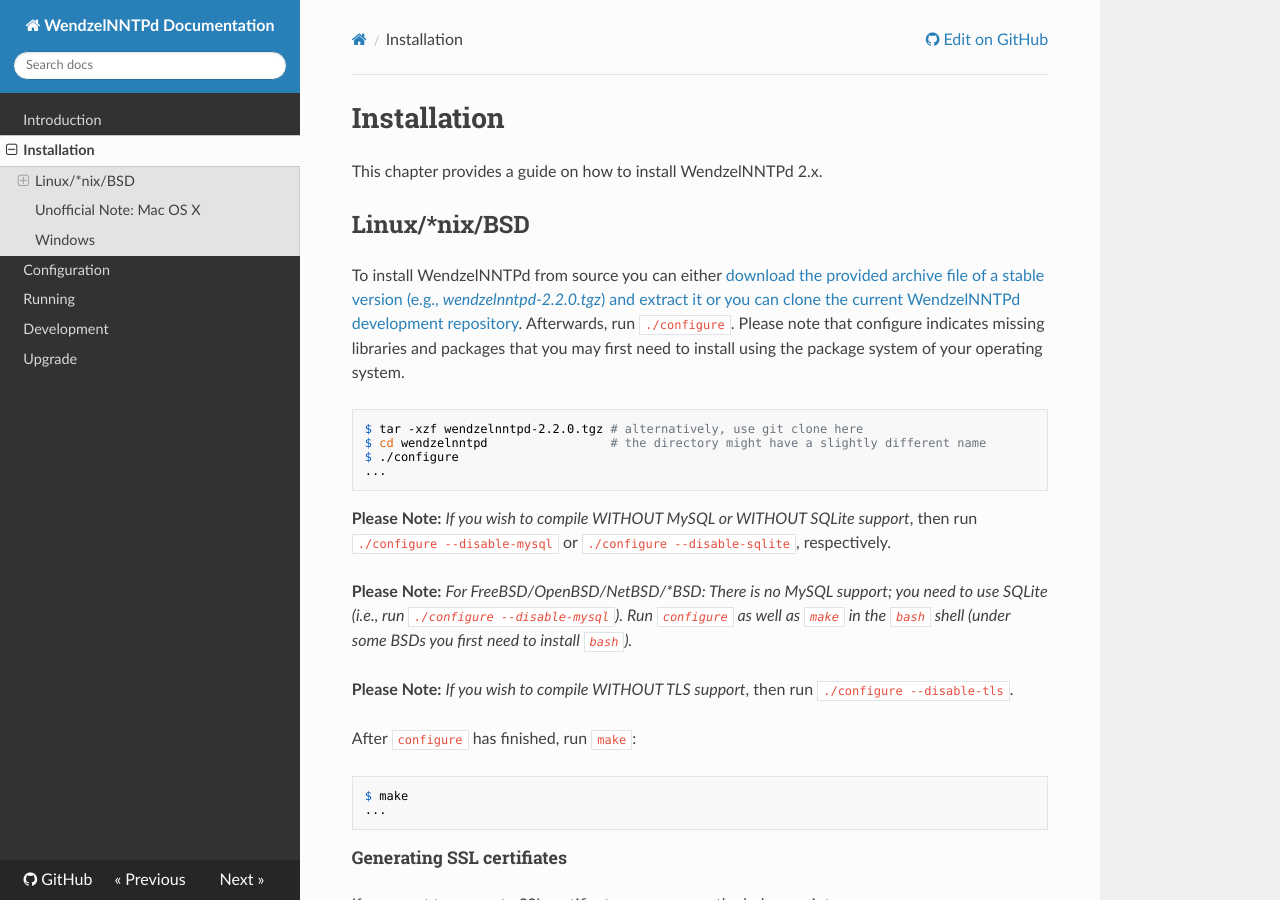
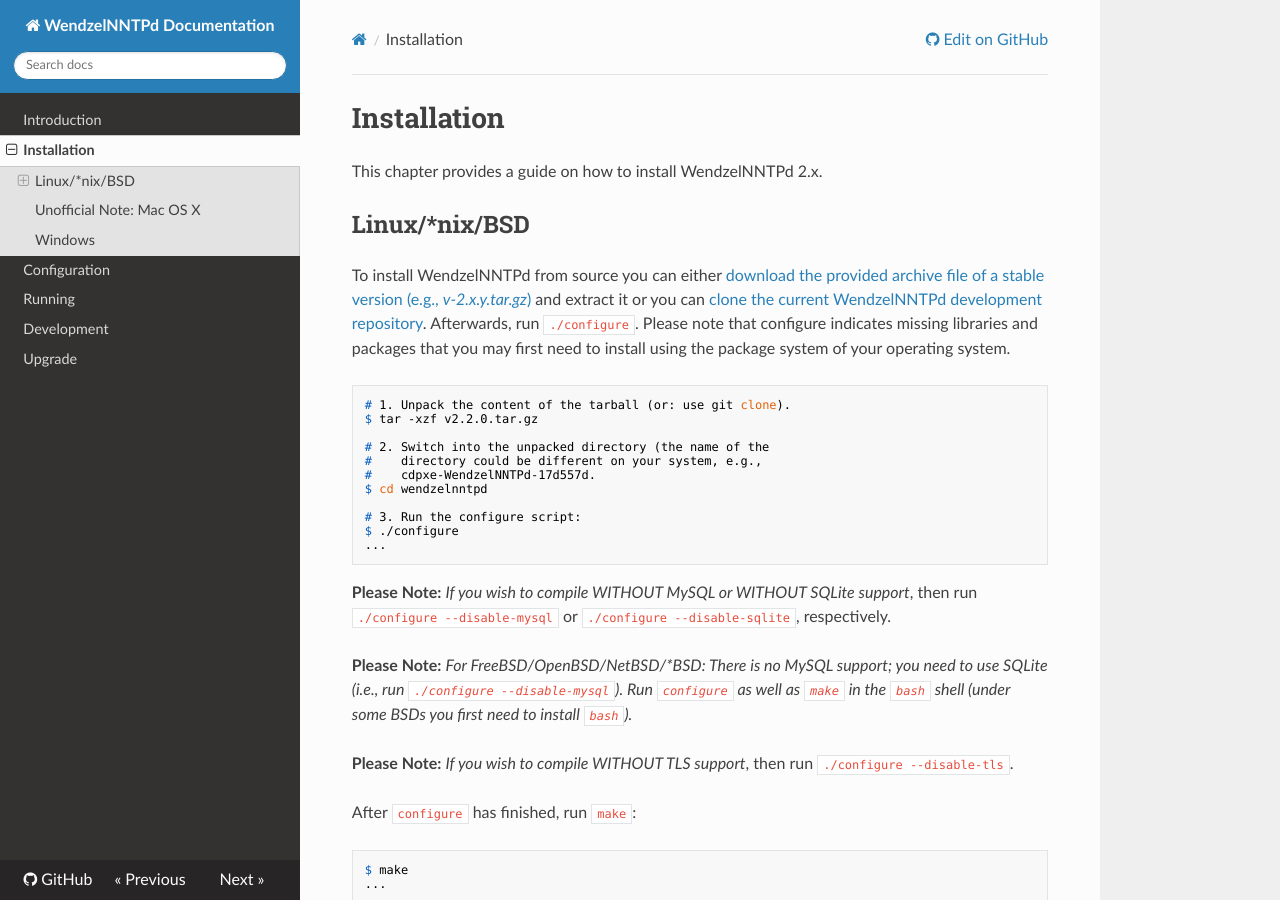
Before and after one commit to cdpxe/WendzelNNTPd, an MkDocs documentation site: the page built from docs/docs/install.md, in a window 1280 px wide and 900 px high. Built offline with MkDocs 1.6.1, drawn with Linux system fonts in a browser that asks for light colours; nearby versions of some CDN libraries.

Commit message:
some more detail adjustments

````diff
--- a/docs/docs/install.md
+++ b/docs/docs/install.md
@@ -5,13 +5,20 @@
 ## Linux/*nix/BSD
 
 To install WendzelNNTPd from source you can either [download the provided
-archive file of a stable version (e.g., *wendzelnntpd-2.2.0.tgz*) and extract it or you can clone the current WendzelNNTPd development repository](https://github.com/cdpxe/WendzelNNTPd).
+archive file of a stable version (e.g., *v-2.x.y.tar.gz*)](https://sourceforge.net/projects/wendzelnntpd/files/) and extract it or you can [clone the current WendzelNNTPd development repository](https://github.com/cdpxe/WendzelNNTPd).
 Afterwards, run `./configure`. Please note that configure indicates missing
 libraries and packages that you may first need to install using the
 package system of your operating system.
 ```console
-$ tar -xzf wendzelnntpd-2.2.0.tgz # alternatively, use git clone here
-$ cd wendzelnntpd                 # the directory might have a slightly different name
+# 1. Unpack the content of the tarball (or: use git clone).
+$ tar -xzf v2.2.0.tar.gz
+
+# 2. Switch into the unpacked directory (the name of the
+#    directory could be different on your system, e.g.,
+#    cdpxe-WendzelNNTPd-17d557d.
+$ cd wendzelnntpd
+
+# 3. Run the configure script:
 $ ./configure
 ...
 ```
````
